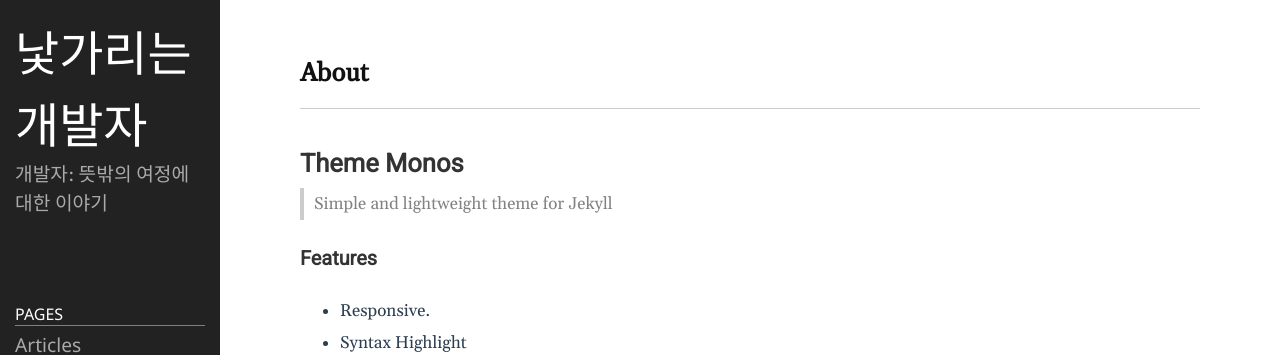
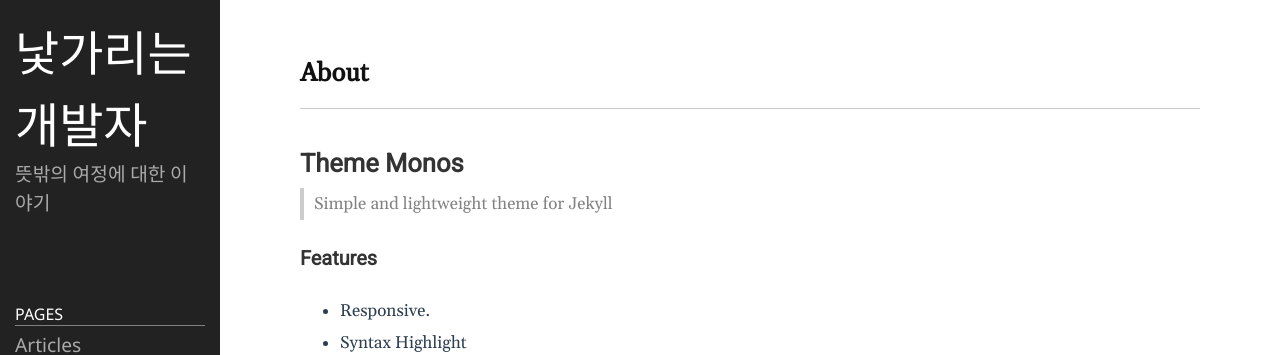
Before and after one commit to mjaek24/mjaek24.github.io, a Jekyll site: the page built from README.md, in a window 1280 px wide and 900 px high. Shown: the top 355 px of the window. Built offline with Jekyll 4.4.1, drawn with Linux system fonts in a browser that asks for light colours; part of the change alters nothing that is shown.

Commit message:
Update _config.yml

```diff
--- a/_config.yml
+++ b/_config.yml
@@ -21,7 +21,7 @@
 title: 낯가리는 개발자
 email: mjaek24@gmail.com
 description: >- # this means to ignore newlines until "baseurl:"
-  개발자: 뜻밖의 여정에 대한 이야기
+  뜻밖의 여정에 대한 이야기
 # baseurl: "/" # the subpath of your site, e.g. /blog
 # url: "http://ejjoo.github.io" # the base hostname & protocol for your site, e.g. http://example.com
 github_username: mjaek24
```
